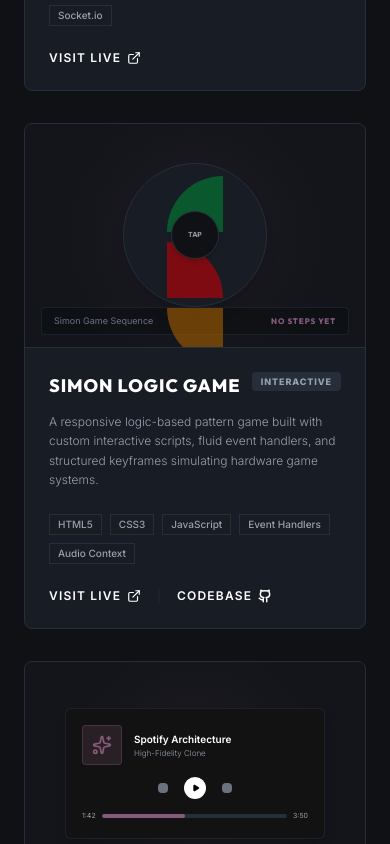
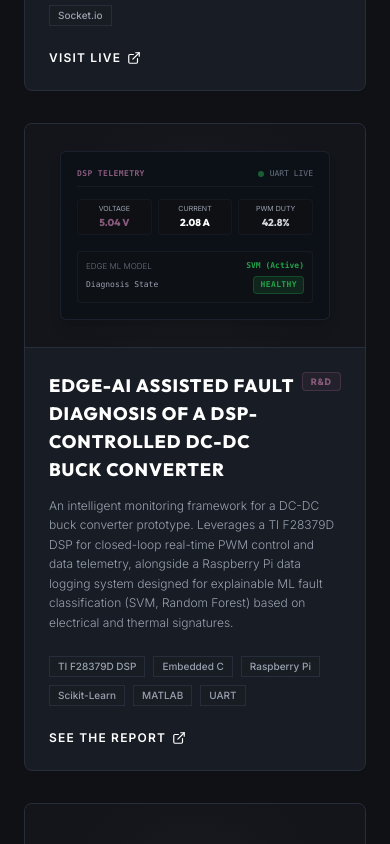
Before and after one commit to Subhammandal5555/personal-portfolio, a Next.js app: page / in a window 390 px wide. Shown: the part 6080-6924 px from the top of the page. Built offline with nearby package versions, Linux system fonts and the light colour scheme.

Commit message:
feat: inject Edge-AI Buck Converter R&D project with custom report link and visual telemetry

```diff
--- a/src/components/Projects.tsx
+++ b/src/components/Projects.tsx
@@ -14,6 +14,17 @@ const projectsData = [
     description: "A fully responsive, mobile-first web app with integrated UPI payment gateways, interactive countdown timers, real-time live chat integration, and optimized SEO performance.",
     tags: ["JavaScript", "Node.js", "Express", "UPI API", "Socket.io"],
     liveUrl: "http://gyananjali.online",
+    codebase: "",
+  },
+  {
+    id: "edge-ai",
+    title: "Edge-AI Assisted Fault Diagnosis of a DSP-Controlled DC-DC Buck Converter",
+    badge: "R&D",
+    badgeType: "accent",
+    description: "An intelligent monitoring framework for a DC-DC buck converter prototype. Leverages a TI F28379D DSP for closed-loop real-time PWM control and data telemetry, alongside a Raspberry Pi data logging system designed for explainable ML fault classification (SVM, Random Forest) based on electrical and thermal signatures.",
+    tags: ["TI F28379D DSP", "Embedded C", "Raspberry Pi", "Scikit-Learn", "MATLAB", "UART"],
+    liveUrl: "/FINAL_YEAR_PROJECT.pdf",
+    liveLabel: "See The Report",
     codebase: "",
   },
   {
@@ -96,7 +107,7 @@ export default function Projects() {
         </div>
 
         {/* Projects Grid Layout */}
-        <div className="grid grid-cols-1 lg:grid-cols-3 gap-8">
+        <div className="grid grid-cols-1 md:grid-cols-2 gap-8">
           {projectsData.map((project, idx) => (
             <motion.div
               key={project.id}
@@ -146,6 +157,46 @@ export default function Projects() {
                       <span className="text-[8px] text-brand-accent font-extrabold font-heading">UPI ENABLED</span>
                     </div>
                   </>
+                )}
+
+                {project.id === "edge-ai" && (
+                  <div className="bg-[#0c1017] border border-brand-border/60 rounded-md p-4 w-full max-w-[270px] shadow-lg relative z-10 flex flex-col gap-2 font-mono text-[9px] text-gray-400">
+                    <div className="flex justify-between items-center border-b border-brand-border/40 pb-1.5">
+                      <span className="text-[8px] text-brand-accent font-extrabold uppercase tracking-wider">DSP Telemetry</span>
+                      <span className="flex items-center gap-1.5">
+                        <span className="h-1.5 w-1.5 rounded-full bg-brand-success animate-pulse" />
+                        <span className="text-[8px] text-gray-500 font-light">UART LIVE</span>
+                      </span>
+                    </div>
+                    {/* Live Converter Metrics */}
+                    <div className="grid grid-cols-3 gap-1.5 text-center text-white py-1">
+                      <div className="bg-brand-bg/80 border border-brand-border/30 p-1 rounded-sm">
+                        <span className="block text-[7px] text-gray-400 uppercase font-sans">Voltage</span>
+                        <span className="block font-heading font-extrabold text-[10px] text-brand-accent">5.04 V</span>
+                      </div>
+                      <div className="bg-brand-bg/80 border border-brand-border/30 p-1 rounded-sm">
+                        <span className="block text-[7px] text-gray-400 uppercase font-sans">Current</span>
+                        <span className="block font-heading font-extrabold text-[10px] text-white">2.08 A</span>
+                      </div>
+                      <div className="bg-brand-bg/80 border border-brand-border/30 p-1 rounded-sm">
+                        <span className="block text-[7px] text-gray-400 uppercase font-sans">PWM Duty</span>
+                        <span className="block font-heading font-extrabold text-[10px] text-gray-300">42.8%</span>
+                      </div>
+                    </div>
+                    {/* ML Diagnostics */}
+                    <div className="mt-1 bg-brand-bg/60 border border-brand-border/40 p-2 rounded-sm flex flex-col gap-1">
+                      <div className="flex justify-between items-center">
+                        <span className="text-[8px] text-gray-500 uppercase font-sans font-light">Edge ML Model</span>
+                        <span className="text-[8px] text-brand-success font-semibold">SVM (Active)</span>
+                      </div>
+                      <div className="flex justify-between items-center text-white">
+                        <span className="text-[8px] text-gray-400">Diagnosis State</span>
+                        <span className="text-[8px] bg-brand-success/15 border border-brand-success/30 px-1.5 py-0.5 rounded-sm text-brand-success font-extrabold tracking-wider">
+                          HEALTHY
+                        </span>
+                      </div>
+                    </div>
+                  </div>
                 )}
 
                 {project.id === "spotify" && (
@@ -264,7 +315,7 @@ export default function Projects() {
                       rel="noopener noreferrer"
                       className="font-sans text-xs uppercase tracking-widest font-semibold text-white hover:text-brand-accent flex items-center gap-1.5 transition-colors duration-300"
                     >
-                      <span>Visit Live</span>
+                      <span>{project.liveLabel || "Visit Live"}</span>
                       <ExternalLink className="w-3.5 h-3.5" />
                     </a>
                   )}
```
Also changed, not shown: 1 other file (tests, documents, lock files or other folders).
